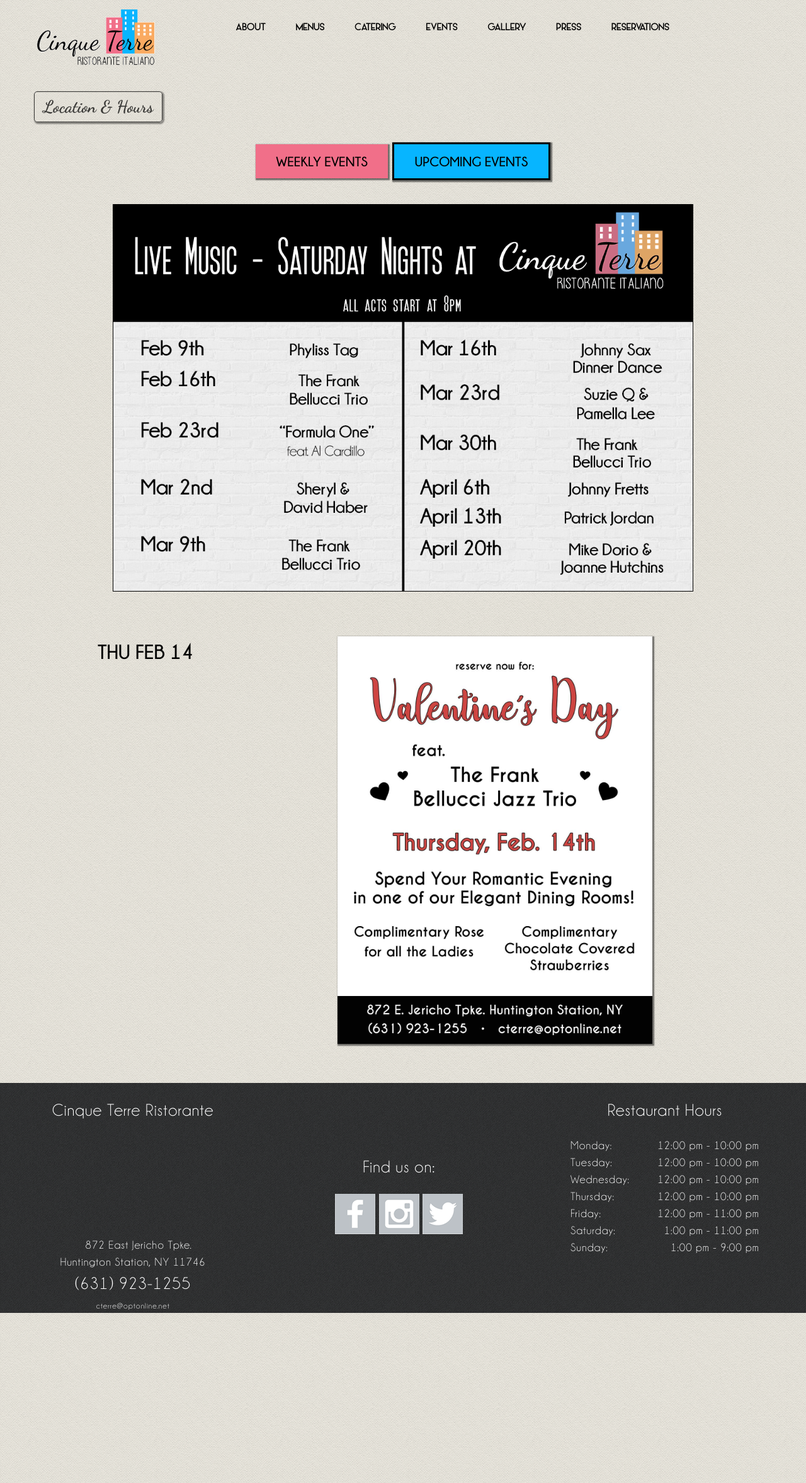
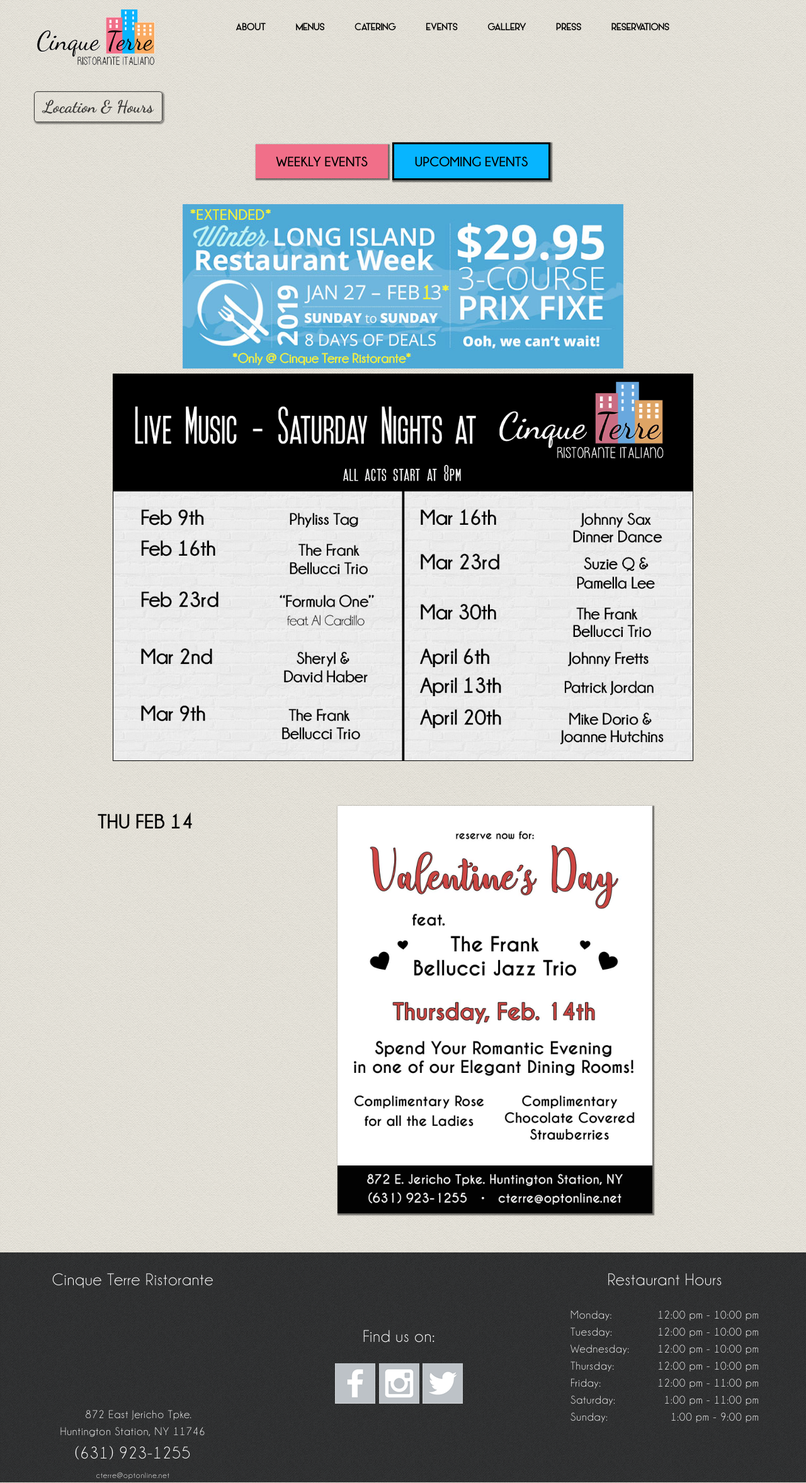
Before and after one commit to cinqueterreli/cinqueterre.github.io, a Jekyll site: the page built from upcoming-events.html, in a window 1280 px wide. Shown: the whole page at 63% size. Built offline with Jekyll 4.4.1, drawn with Linux system fonts in a browser that asks for light colours; nearby versions of some CDN libraries; grey boxes are pictures that could not be loaded.

Commit message:
Added a temp banner. Lets see

```diff
--- a/_includes/event-links.html
+++ b/_includes/event-links.html
@@ -2,3 +2,6 @@
 	<li><a class="pink menu-link{% if page.title == "Weekly Events" %} active{% endif %}" href="{{site.url}}/weekly-events">WEEKLY EVENTS</a></li>
 	<li><a class="blue menu-link{% if page.title == "Upcoming Events" %} active{% endif %}" href="{{site.url}}/upcoming-events">UPCOMING EVENTS</a></li>
 </ul>
+<div style="margin:0 auto; text-align:center;">
+	<img src="/images/restaurantWeek.jpg" style="max-width:700px;">
+</div>
```
Also changed, not shown: images/restaurantWeek.jpg (added).
